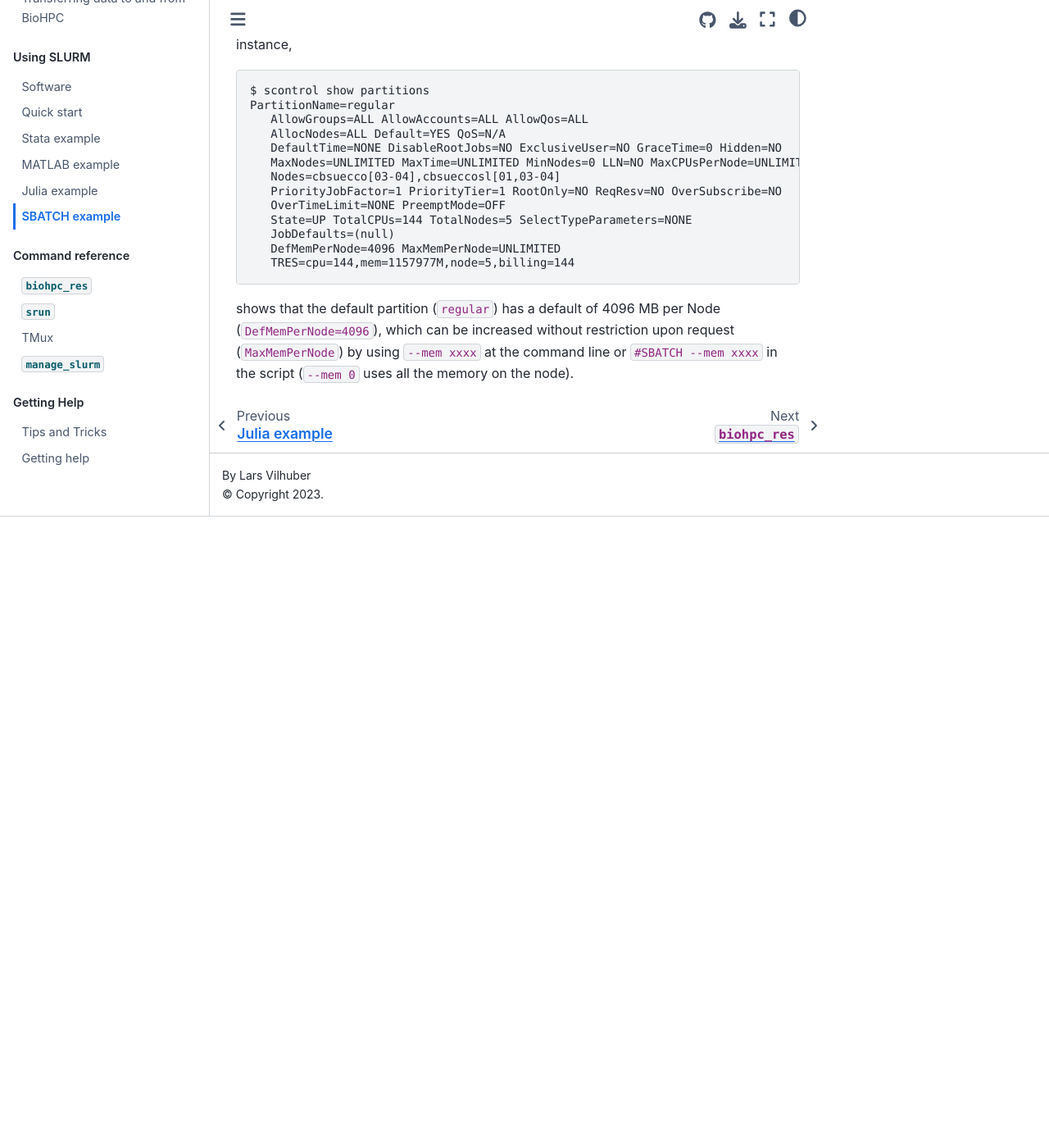
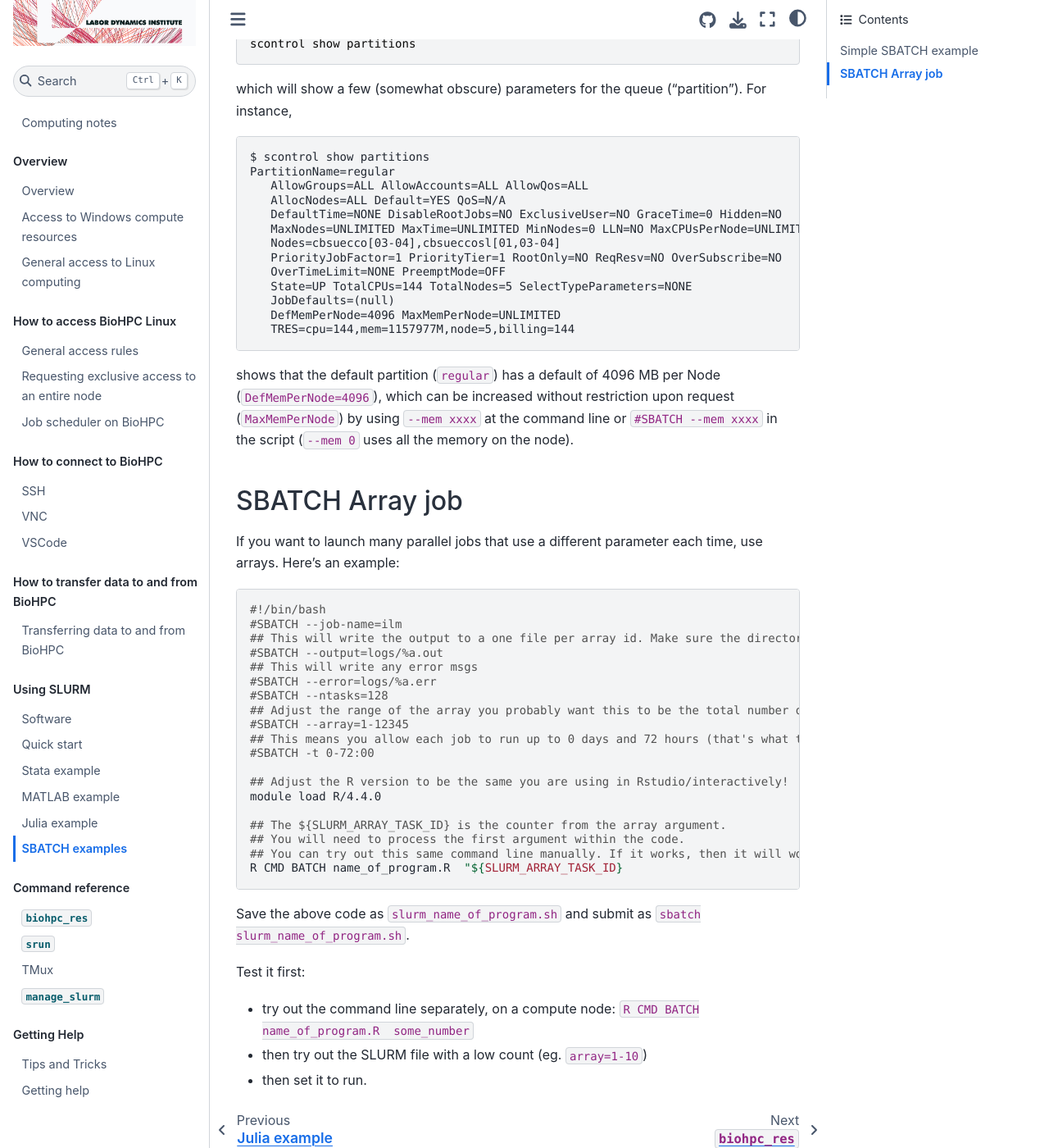
Before and after one commit to labordynamicsinstitute/ecco-notes, a Jupyter Book: the page built from docs/biohpc/sbatch.md, in a window 1280 px wide and 1400 px high, scrolled down 1044 px. Shown: the whole window at 82% size. Built offline with Jupyter Book 1.0.4 settings and Sphinx 7.4.7 and the Sphinx Book theme 1.1.4, drawn with Linux system fonts in a browser that asks for light colours; before the commit the page ends 1674 px from its top, so only the background shows below that; some of the changed text lies outside the part shown.

Commit message:
Adding a SBATCH array job

````diff
--- a/docs/biohpc/sbatch.md
+++ b/docs/biohpc/sbatch.md
@@ -1,5 +1,7 @@
 (sbatchexample)=
-# SBATCH example
+# SBATCH examples
+
+## Simple SBATCH example
 
 For more fine-grained control over jobs submitted to the SLURM queues, you can use `sbatch`:
 
@@ -66,3 +68,38 @@ PartitionName=regular
    TRES=cpu=144,mem=1157977M,node=5,billing=144
 ```
 shows that the default partition (`regular`) has a default of 4096 MB per Node (`DefMemPerNode=4096`), which can be increased without restriction upon request (`MaxMemPerNode`) by using `--mem xxxx` at the command line or `#SBATCH --mem xxxx` in the script (`--mem 0` uses all the memory on the node).
+
+
+## SBATCH Array job
+
+If you want to launch many parallel jobs that use a different parameter each time, use arrays. Here's an example:
+
+```bash
+#!/bin/bash
+#SBATCH --job-name=ilm
+## This will write the output to a one file per array id. Make sure the directory exists!
+#SBATCH --output=logs/%a.out
+## This will write any error msgs
+#SBATCH --error=logs/%a.err
+#SBATCH --ntasks=128
+## Adjust the range of the array you probably want this to be the total number of firms, but try it with a few.
+#SBATCH --array=1-12345
+## This means you allow each job to run up to 0 days and 72 hours (that's what the notation says). Adjust
+#SBATCH -t 0-72:00
+
+## Adjust the R version to be the same you are using in Rstudio/interactively!
+module load R/4.4.0
+
+## The ${SLURM_ARRAY_TASK_ID} is the counter from the array argument.
+## You will need to process the first argument within the code.
+## You can try out this same command line manually. If it works, then it will work from within SLURM
+R CMD BATCH name_of_program.R  "${SLURM_ARRAY_TASK_ID}
+```
+
+Save the above code as `slurm_name_of_program.sh` and submit as `sbatch slurm_name_of_program.sh`.
+
+Test it first:
+
+- try out the command line separately, on a compute node: `R CMD BATCH name_of_program.R  some_number`
+- then try out the SLURM file with a low count (eg. `array=1-10`)
+- then set it to run.
````
